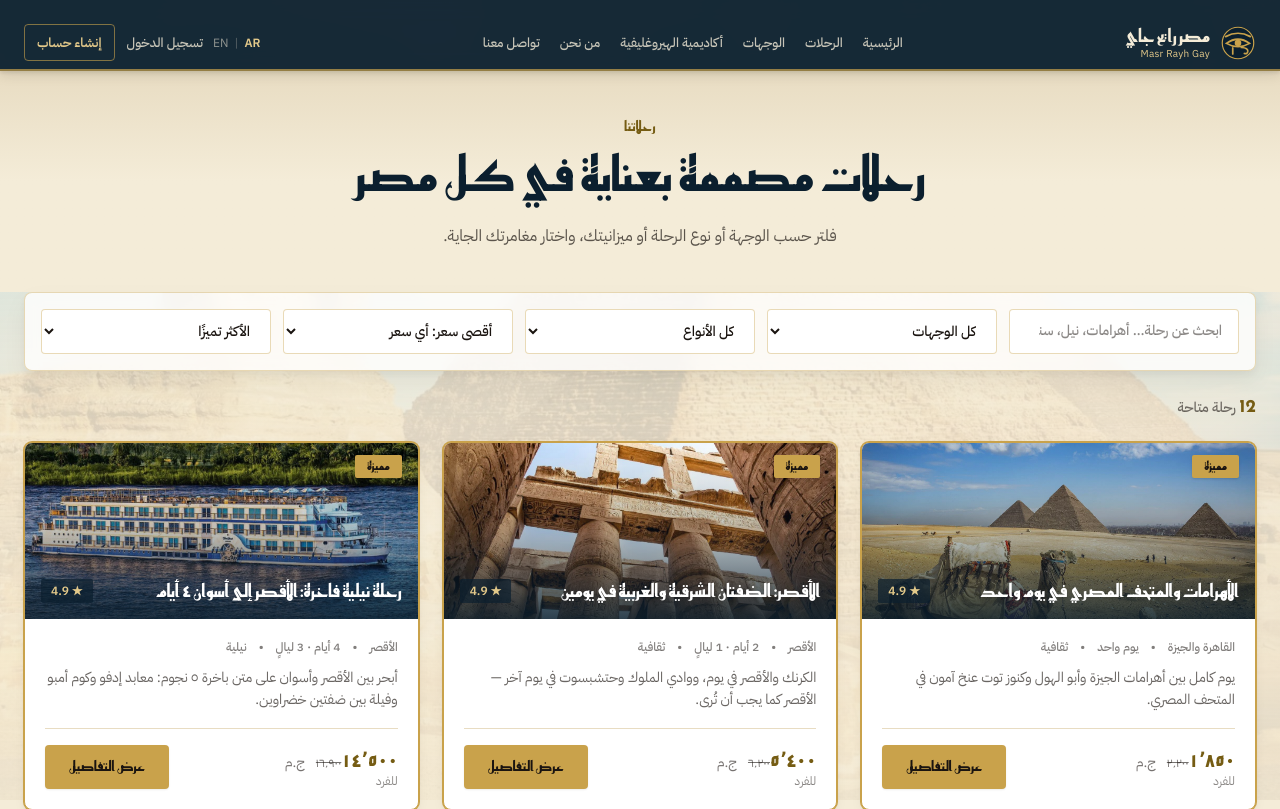
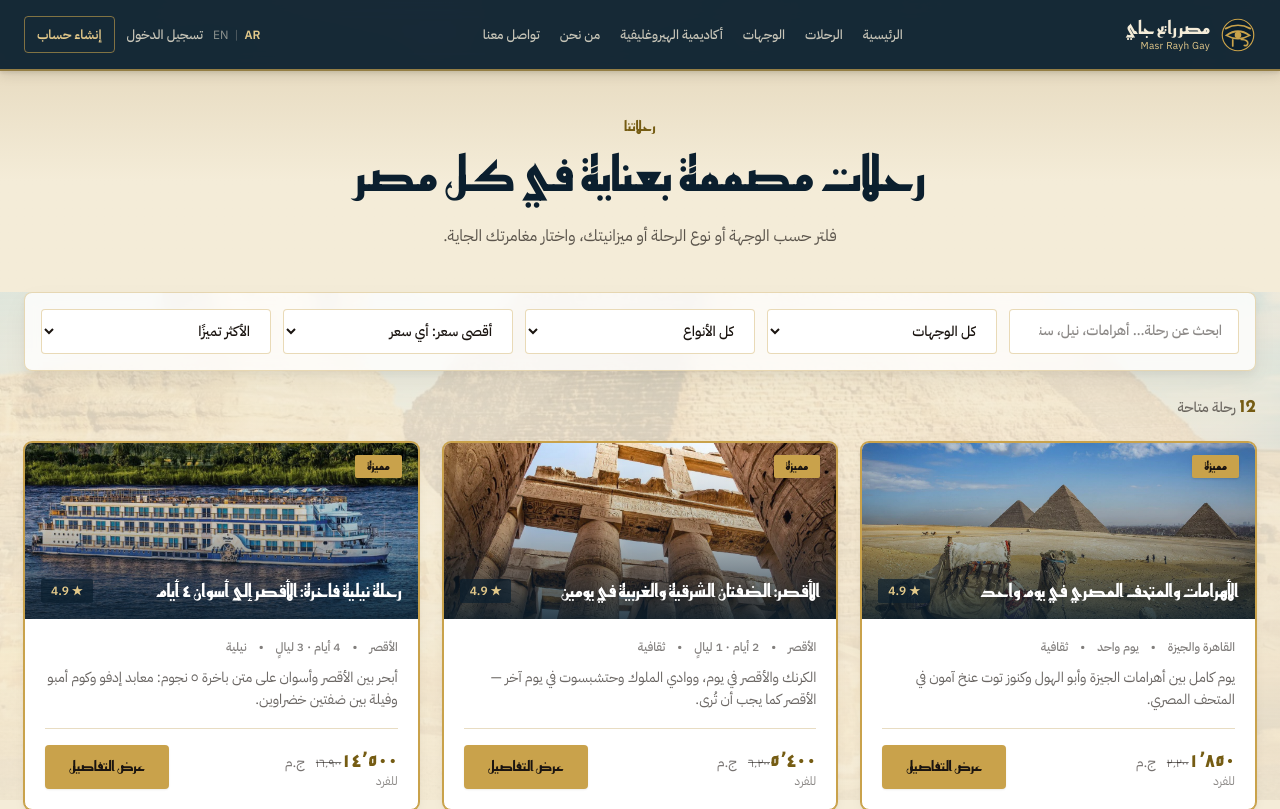
Before and after one commit to sayedelshazly/Masr-Rayh_Gay, a Laravel app: page /tours in a window 1280 px wide. Shown: the top 809 px of the page. Run offline with Laravel 12, Linux system fonts and the light colour scheme; data comes from the database, SQL or seed files in the repository; style sheets or scripts are compiled from the project's sources; some libraries are stand-ins or nearby versions.

Commit message:
Navbar padding equalised: 16px above and below the content (was 24/8), bar height unchanged

```diff
--- a/resources/js/Components/Navbar.jsx
+++ b/resources/js/Components/Navbar.jsx
@@ -92,12 +92,12 @@ export default function Navbar() {
 
     return (
         <header
-            className={`fixed inset-x-0 top-0 z-50 pt-4 transition-colors duration-300 ease-stone ${
+            className={`fixed inset-x-0 top-0 z-50 transition-colors duration-300 ease-stone ${
                 solid ? 'bg-nile-950/95 shadow-md shadow-ink-900/10 backdrop-blur' : 'bg-transparent'
             }`}
         >
             <nav className={solid ? 'border-b-2 border-gold-500/70' : 'border-b-2 border-transparent'}>
-                <div className="mx-auto flex max-w-7xl items-center justify-between gap-4 px-4 py-2 sm:px-6">
+                <div className="mx-auto flex max-w-7xl items-center justify-between gap-4 px-4 py-4 sm:px-6">
                     <a href="/" className="flex items-center gap-2.5">
                         <BrandMark className="h-9 w-9" />
                         <span className="leading-tight">
```
